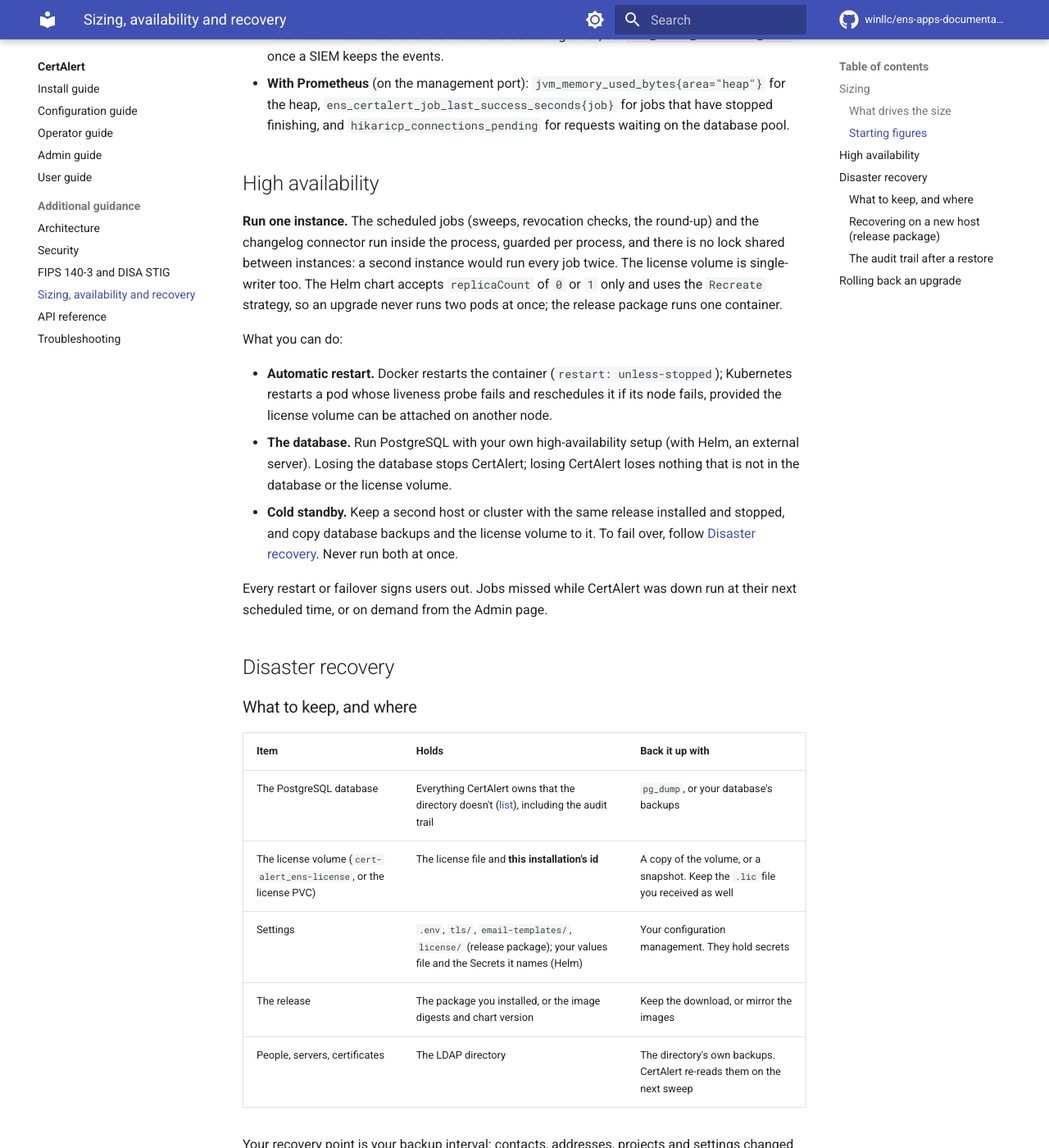
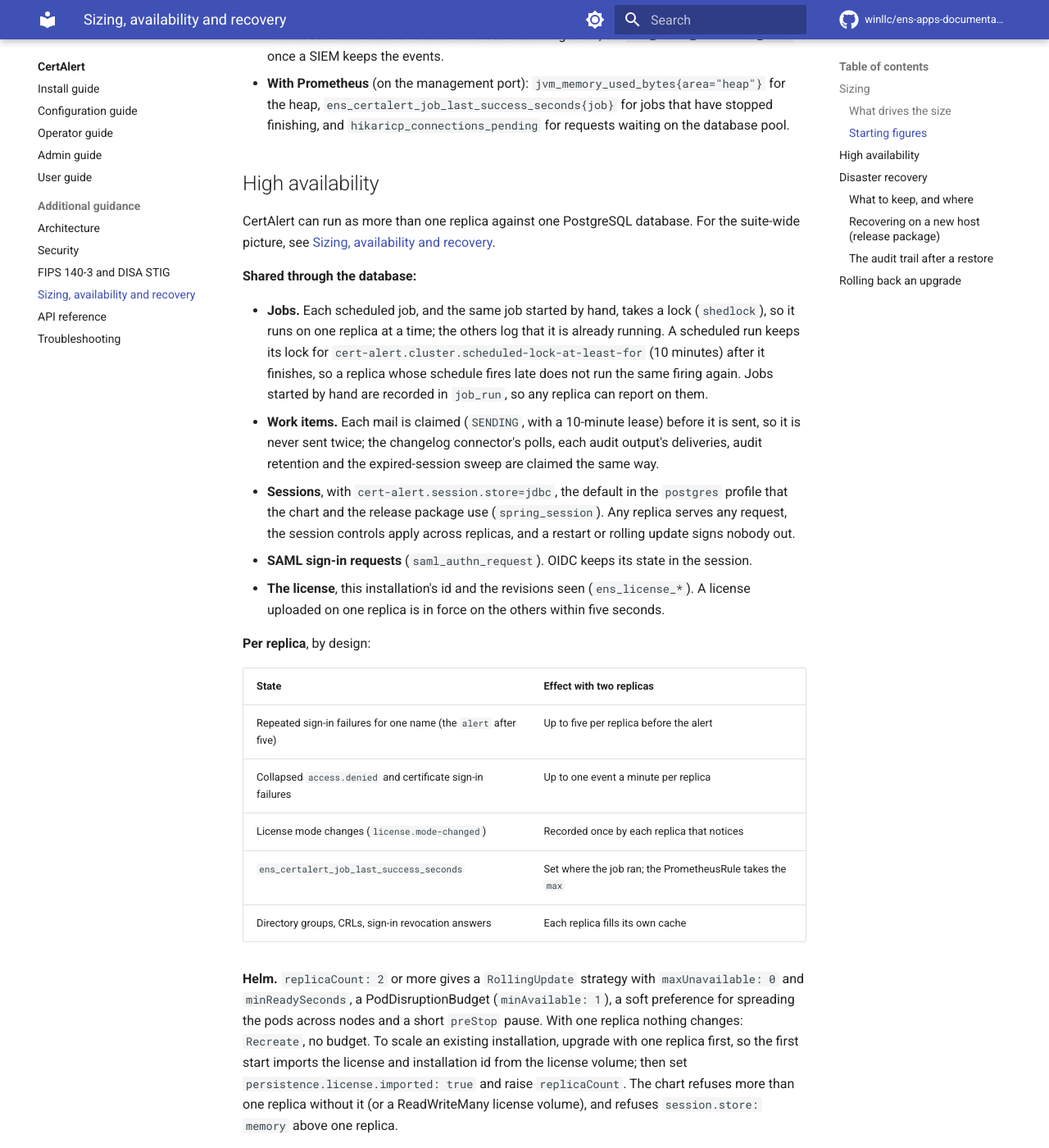
Before and after one commit to winllc/ens-apps-documentation, an MkDocs documentation site: the page built from docs/cert-alert/availability-and-sizing.md, in a window 1280 px wide and 1400 px high, scrolled down 1896 px. Shown: the whole window at 82% size. Built offline with MkDocs 1.6.1 and Material for MkDocs 9.7.7, drawn with Linux system fonts in a browser that asks for light colours; comment, search, counter and statistics services are not loaded; some of the changed text lies outside the part shown.

Commit message:
CertAlert availability: several replicas, license in the database
Co-Authored-By: Claude Opus 5.5 <noreply@anthropic.com>
Claude-Session: https://claude.ai/code/session_01R2Q6XtDB8DfVmiejzJGwBh

```diff
--- a/docs/cert-alert/availability-and-sizing.md
+++ b/docs/cert-alert/availability-and-sizing.md
@@ -20,7 +20,7 @@ Backups themselves are in the [Operator guide](operator-guide.md#backups).
 | Revocation checks | Up to `workers` (8) OCSP requests at once. CRLs are fetched up to `max-crl-bytes` (16 MB) each and kept for `crl-cache-ttl` (6h), so memory grows with the number of issuing CAs whose CRLs are cached | `cert-alert.revocation.*` |
 | The expiry round-up | Reads at most `digest.scan-limit` (10,000) certificates per run, and sends at most `email.max-per-run` (500) emails | `cert-alert.notifications.digest.scan-limit`, `.email.max-per-run` |
 | Database rows | One `cached_certificate` row per certificate (parsed fields, not the certificate itself), plus people, servers, identifiers and contacts. The audit trail grows with every sign-in, change and job until retention removes it | `ENS_AUDIT_RETENTION_DAYS` |
-| Database connections | One pool for the web requests, the jobs and the changelog connector | `CERT_ALERT_DB_POOL_SIZE` (10) |
+| Database connections | One pool per replica, for its web requests, jobs and changelog polls | `CERT_ALERT_DB_POOL_SIZE` (10) |
 | Interactive users | Tables are paged on the server; a page is a few database queries | |
 
 ### Starting figures
@@ -36,7 +36,8 @@ How to check and adjust:
 
 - **Sweep duration.** `GET /api/v1/sync/runs` gives each run's duration. A sweep must finish well
   before the next one starts (the users sweep runs at 02:00 and the servers sweep at 04:00 by
-  default); a run that outlasts its interval is skipped with `Skipping the scheduled <JOB> job`.
+  default); a run that finds the same job still running, on this replica or another, logs
+  `Not running <job>: it is already running` and stands down.
   For large directories, consider the changelog connector, which applies only what changed.
 - **Heap.** The JVM exits on running out of memory (`-XX:+ExitOnOutOfMemoryError`), and the
   container restarts. If that happens during a sweep or the revocation run, raise the memory
@@ -49,26 +50,51 @@ How to check and adjust:
 
 ## High availability
 
-**Run one instance.** The scheduled jobs (sweeps, revocation checks, the round-up) and the
-changelog connector run inside the process, guarded per process, and there is no lock shared
-between instances: a second instance would run every job twice. The license volume is
-single-writer too. The Helm chart accepts `replicaCount` of `0` or `1` only and uses the `Recreate`
-strategy, so an upgrade never runs two pods at once; the release package runs one container.
+CertAlert can run as more than one replica against one PostgreSQL database. For the suite-wide
+picture, see [Sizing, availability and recovery](../availability-and-sizing.md).
 
-What you can do:
+**Shared through the database:**
 
-- **Automatic restart.** Docker restarts the container (`restart: unless-stopped`); Kubernetes
-  restarts a pod whose liveness probe fails and reschedules it if its node fails, provided the
-  license volume can be attached on another node.
-- **The database.** Run PostgreSQL with your own high-availability setup (with Helm, an external
-  server). Losing the database stops CertAlert; losing CertAlert loses nothing that is not in the
-  database or the license volume.
-- **Cold standby.** Keep a second host or cluster with the same release installed and stopped, and
-  copy database backups and the license volume to it. To fail over, follow
-  [Disaster recovery](#disaster-recovery). Never run both at once.
+- **Jobs.** Each scheduled job, and the same job started by hand, takes a lock (`shedlock`), so it
+  runs on one replica at a time; the others log that it is already running. A scheduled run keeps
+  its lock for `cert-alert.cluster.scheduled-lock-at-least-for` (10 minutes) after it finishes, so
+  a replica whose schedule fires late does not run the same firing again. Jobs started by hand are
+  recorded in `job_run`, so any replica can report on them.
+- **Work items.** Each mail is claimed (`SENDING`, with a 10-minute lease) before it is sent, so it
+  is never sent twice; the changelog connector's polls, each audit output's deliveries, audit
+  retention and the expired-session sweep are claimed the same way.
+- **Sessions**, with `cert-alert.session.store=jdbc`, the default in the `postgres` profile that the
+  chart and the release package use (`spring_session`). Any replica serves any request, the session
+  controls apply across replicas, and a restart or rolling update signs nobody out.
+- **SAML sign-in requests** (`saml_authn_request`). OIDC keeps its state in the session.
+- **The license**, this installation's id and the revisions seen (`ens_license_*`). A license
+  uploaded on one replica is in force on the others within five seconds.
 
-Every restart or failover signs users out. Jobs missed while CertAlert was down run at their next
-scheduled time, or on demand from the Admin page.
+**Per replica**, by design:
+
+| State | Effect with two replicas |
+|---|---|
+| Repeated sign-in failures for one name (the `alert` after five) | Up to five per replica before the alert |
+| Collapsed `access.denied` and certificate sign-in failures | Up to one event a minute per replica |
+| License mode changes (`license.mode-changed`) | Recorded once by each replica that notices |
+| `ens_certalert_job_last_success_seconds` | Set where the job ran; the PrometheusRule takes the `max` |
+| Directory groups, CRLs, sign-in revocation answers | Each replica fills its own cache |
+
+**Helm.** `replicaCount: 2` or more gives a `RollingUpdate` strategy with `maxUnavailable: 0` and
+`minReadySeconds`, a PodDisruptionBudget (`minAvailable: 1`), a soft preference for spreading the
+pods across nodes and a short `preStop` pause. With one replica nothing changes: `Recreate`, no
+budget. To scale an existing installation, upgrade with one replica first, so the first start
+imports the license and installation id from the license volume; then set
+`persistence.license.imported: true` and raise `replicaCount`. The chart refuses more than one
+replica without it (or a ReadWriteMany license volume), and refuses `session.store: memory` above
+one replica.
+
+**Release package.** It runs one CertAlert container, restarted by Docker or Podman
+(`restart: unless-stopped`). Sessions are in the database, so a restart signs nobody out.
+
+**The database** is the one shared dependency: run PostgreSQL with your own high-availability
+setup (with Helm, an external server). Losing it stops every replica. Jobs missed while CertAlert
+was down run at their next scheduled time, or on demand from the Admin page.
 
 ## Disaster recovery
 
@@ -76,8 +102,8 @@ scheduled time, or on demand from the Admin page.
 
 | Item | Holds | Back it up with |
 |---|---|---|
-| The PostgreSQL database | Everything CertAlert owns that the directory doesn't ([list](operator-guide.md#backups)), including the audit trail | `pg_dump`, or your database's backups |
-| The license volume (`cert-alert_ens-license`, or the license PVC) | The license file and **this installation's id** | A copy of the volume, or a snapshot. Keep the `.lic` file you received as well |
+| The PostgreSQL database | Everything CertAlert owns that the directory doesn't ([list](operator-guide.md#backups)), including the audit trail, the license and **this installation's id** | `pg_dump`, or your database's backups |
+| The license volume (`cert-alert_ens-license`, or the license PVC) | The license state of a release that kept it in files, imported into the database on the first start after upgrading, and not read after that | Keep it until that import is done. Keep the `.lic` file you received as well |
 | Settings | `.env`, `tls/`, `email-templates/`, `license/` (release package); your values file and the Secrets it names (Helm) | Your configuration management. They hold secrets |
 | The release | The package you installed, or the image digests and chart version | Keep the download, or mirror the images |
 | People, servers, certificates | The LDAP directory | The directory's own backups. CertAlert re-reads them on the next sweep |
@@ -89,23 +115,23 @@ after the last backup are lost, and so are audit events that were not forwarded
 
 1. Unpack the **same release** as the one that was running and restore `.env`, `tls/`,
    `email-templates/` and `license/` into its directory. Don't start it yet.
-2. Restore the `cert-alert_ens-license` volume from your copy, keeping the files' owner (the
-   container runs as uid 185). This keeps the installation id. If it is lost:
+2. Load the images and create the containers: `./install.sh`. Then stop CertAlert alone
+   (`docker compose stop cert-alert`) and restore the database as in
+   [Operator guide → Restore](operator-guide.md#restore). The database holds the license and the
+   installation id, so restoring it keeps them. If no database backup survives:
     - an unbound license works again once you upload the `.lic` file on the license screen, or
       leave it in `license/license.lic` for `install.sh` to copy in;
     - a bound license is refused by the new installation id. Note the new id on the license
       screen and ask ENS Solutions to re-bind or re-issue the license.
-3. Load the images and create the containers: `./install.sh`. Then stop CertAlert alone
-   (`docker compose stop cert-alert`) and restore the database as in
-   [Operator guide → Restore](operator-guide.md#restore).
-4. Start it: `docker compose up -d`.
-5. Check: `docker compose ps` shows it healthy; the license screen shows the expected state and
+3. Start it: `docker compose up -d`.
+4. Check: `docker compose ps` shows it healthy; the license screen shows the expected state and
    installation id; **Admin → Audit log → Verify integrity** reports the chain intact; sign in as
    an administrator; run **Sync directory** and check the run completes.
 
 With Helm: install the same chart version into the new cluster with your values and Secrets and
-`replicaCount: 0`, restore the database into your PostgreSQL and the license PVC from its snapshot
-(or let the init container install the `.lic` file into a new one), then set `replicaCount: 1`.
+`replicaCount: 0`, restore the database into your PostgreSQL (with it the license and the
+installation id), then set `replicaCount` back to what you ran. Above one replica, keep
+`persistence.license.imported: true` in your values.
 
 ### The audit trail after a restore
 
```
